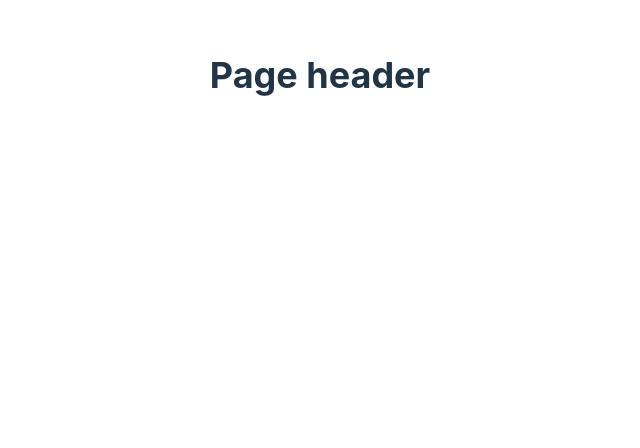
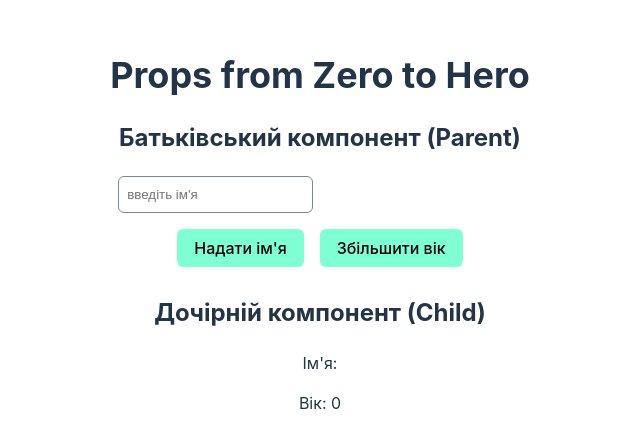
Before and after one commit to burlai/simple-frontend-react-start, a React (Vite) app: page / in a window 1280 px wide. Shown: the top 448 px of the page, without its empty margins (320-960 px from the left). Built offline with nearby package versions, Linux system fonts and the light colour scheme.

Commit message:
props with parent and child components demo app

```diff
--- a/src/App.css
+++ b/src/App.css
@@ -66,3 +66,18 @@
 .margin-bottom-10 {
   margin-bottom: 10px;
 }
+
+.button {
+  margin: 8px;
+  padding: 8px 16px;
+  background-color: aquamarine;
+  border-radius: 6px;
+}
+
+.input-text {
+  margin: 8px;
+  padding: 10px 8px;
+  border-radius: 6px;
+  border: 1px solid lightslategray;
+  display: block;
+}
--- a/src/App.tsx
+++ b/src/App.tsx
@@ -1,9 +1,12 @@
 import "./App.css";
+import ParentComponent from "./components/ParentComponent";
 
 function App() {
   return (
     <>
-      <h1 className="page-header">Page header</h1>
+      <h1 className="page-header">Props from Zero to Hero</h1>
+
+      <ParentComponent />
     </>
   );
 }
--- /dev/null
+++ b/src/components/ChildComponent.tsx
@@ -0,0 +1,21 @@
+import React from "react";
+
+interface ChildComponentProps {
+  name: string;
+  age?: number;
+}
+
+const ChildComponent: React.FC<ChildComponentProps> = ({
+  name = "Василь",
+  age = 30,
+}) => {
+  return (
+    <>
+      <h2>Дочірній компонент (Child)</h2>
+      <p>Ім'я: {name}</p>
+      <p>Вік: {age}</p>
+    </>
+  );
+};
+
+export default ChildComponent;
--- /dev/null
+++ b/src/components/ParentComponent.tsx
@@ -0,0 +1,45 @@
+import React, { useState } from "react";
+import ChildComponent from "./ChildComponent";
+
+const ParentComponent: React.FC = () => {
+  const [nameProp, setNameProp] = useState<string>("");
+  const [inputName, setInputName] = useState<string>("");
+  const [ageProp, setAgeProp] = useState<number>(0);
+
+  const handleNameChange = (e: React.ChangeEvent<HTMLInputElement>) => {
+    setInputName(e.target.value);
+  };
+
+  const updateName = () => {
+    setNameProp(inputName);
+  };
+
+  return (
+    <>
+      <h2>Батьківський компонент (Parent)</h2>
+      <input
+        className="input-text"
+        type="text"
+        value={inputName}
+        onChange={handleNameChange}
+        placeholder="введіть ім'я"
+      />
+      <div>
+        <button type="button" className="button" onClick={updateName}>
+          Надати ім'я
+        </button>
+        <button
+          type="button"
+          className="button"
+          onClick={() => setAgeProp(ageProp + 1)}
+        >
+          Збільшити вік
+        </button>
+      </div>
+
+      <ChildComponent name={nameProp} age={ageProp} />
+    </>
+  );
+};
+
+export default ParentComponent;
```
Also changed, not shown: 1 other file (tests, documents, lock files or other folders).
